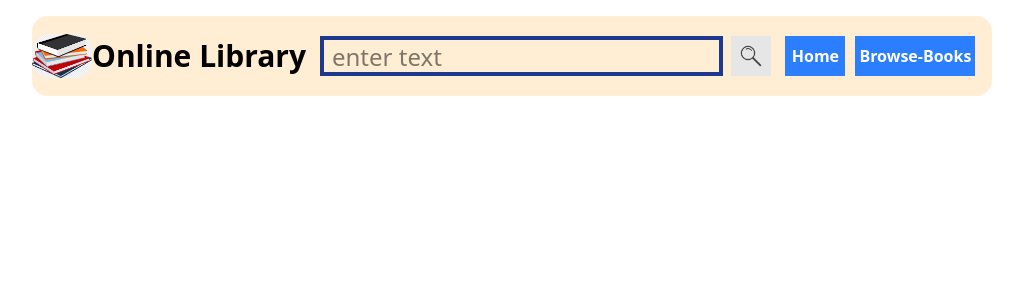
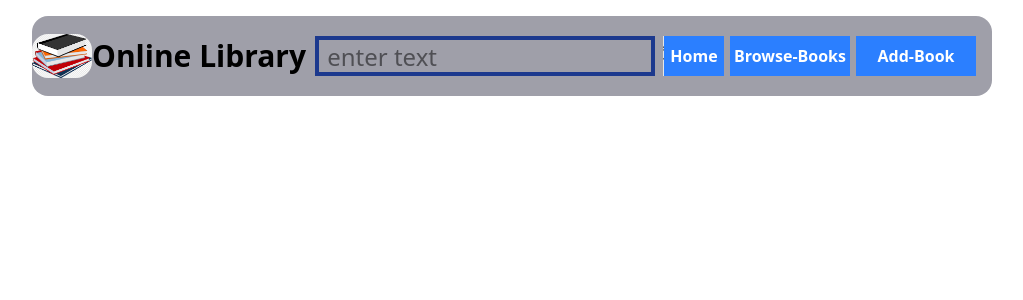
Before and after one commit to yaccir/librarymanagementsystem, a React (Vite) app: page / in a window 1280 px wide. Shown: the top 300 px of the page, without its empty margins (128-1151 px from the left). Built offline with nearby package versions, Linux system fonts and the light colour scheme.

Commit message:
improve css in header

```diff
--- a/src/App.jsx
+++ b/src/App.jsx
@@ -6,7 +6,7 @@ export default function App()
 
   return (
 
-    <div className="w-[75%] m-auto h-20 mt-4 bg-orange-100 rounded-2xl ">
+    <div className="w-[75%] m-auto  mt-4 bg-zinc-400 rounded-2xl ">
       <Header/>
 
 
--- /dev/null
+++ b/src/components/AddBook.jsx
@@ -0,0 +1,11 @@
+import React from 'react'
+
+const AddBook = () => {
+  return (
+ <div><button className='bg-blue-500 w-30 h-10 hover:cursor-pointer hover:text-gray-200
+     hover:bg-blue-700 text-white font-semibold '>Add-Book</button></div>
+
+  )
+}
+
+export default AddBook
--- a/src/components/Header.jsx
+++ b/src/components/Header.jsx
@@ -2,6 +2,7 @@ import React from 'react'
 import Search from './Search'
 import Browse from './Browse'
 import Home from './Home'
+import AddBook from './AddBook'
 
 const Header = () => {
   return (
@@ -12,11 +13,15 @@ const Header = () => {
           <h1 className=" text-3xl font-semibold">Online Library</h1>
 
         </div>
-        <nav className=' flex justify-start items-center w-[70%] '>
-            <ul className='flex gap-2.5  items-center w-[100%]'>
-                <li className=' flex items-center  w-[70%]'><Search/></li>
-                <li className=' flex items-center  w-[9%] '><Home/></li>
-                <li className=' flex items-center w-[21%]'><Browse/></li>
+        <nav className=' flex justify-end mr-4 items-center w-[70%] '>
+            <ul className='flex justify-between items-center '>
+                <li className=' flex items-center '><Search/></li>
+               <div className='flex w-[50%] justify-end gap-1.5 items-center '>
+                 <li className=' flex items-center  '><Home/></li>
+                <li className=' flex items-center '><Browse/></li>
+                 <li className=' flex items-center'><AddBook/></li>
+               </div>
+
             </ul>
 
         </nav>
--- a/src/components/Search.jsx
+++ b/src/components/Search.jsx
@@ -3,10 +3,10 @@ function Search()
 
     return(
 
-        <div className="flex justify-center gap-2 items-center  w-[100%]">
+        <div className="flex justify-center gap-2 items-center ">
 
-        <input type="text" className=" pl-2 hover:border-gray-50 p-0 h-10 w-[90%] text-2xl self-center bg-transparent border-4  border-blue-900" placeholder="enter text"/>
-       <button className="h-10 hover:cursor-pointer rounded-4xl flex items-center w-[10%]">
+        <input type="text" className=" w-85 pl-2 hover:border-gray-50 p-0 h-10  text-2xl self-center bg-transparent border-4  border-blue-900" placeholder="enter text"/>
+       <button className="h-10 hover:cursor-pointer rounded-4xl flex items-center">
          <img src="./src/images/searchicon.jpg" className="h-10 " alt="" />
        </button>
         </div>
```
